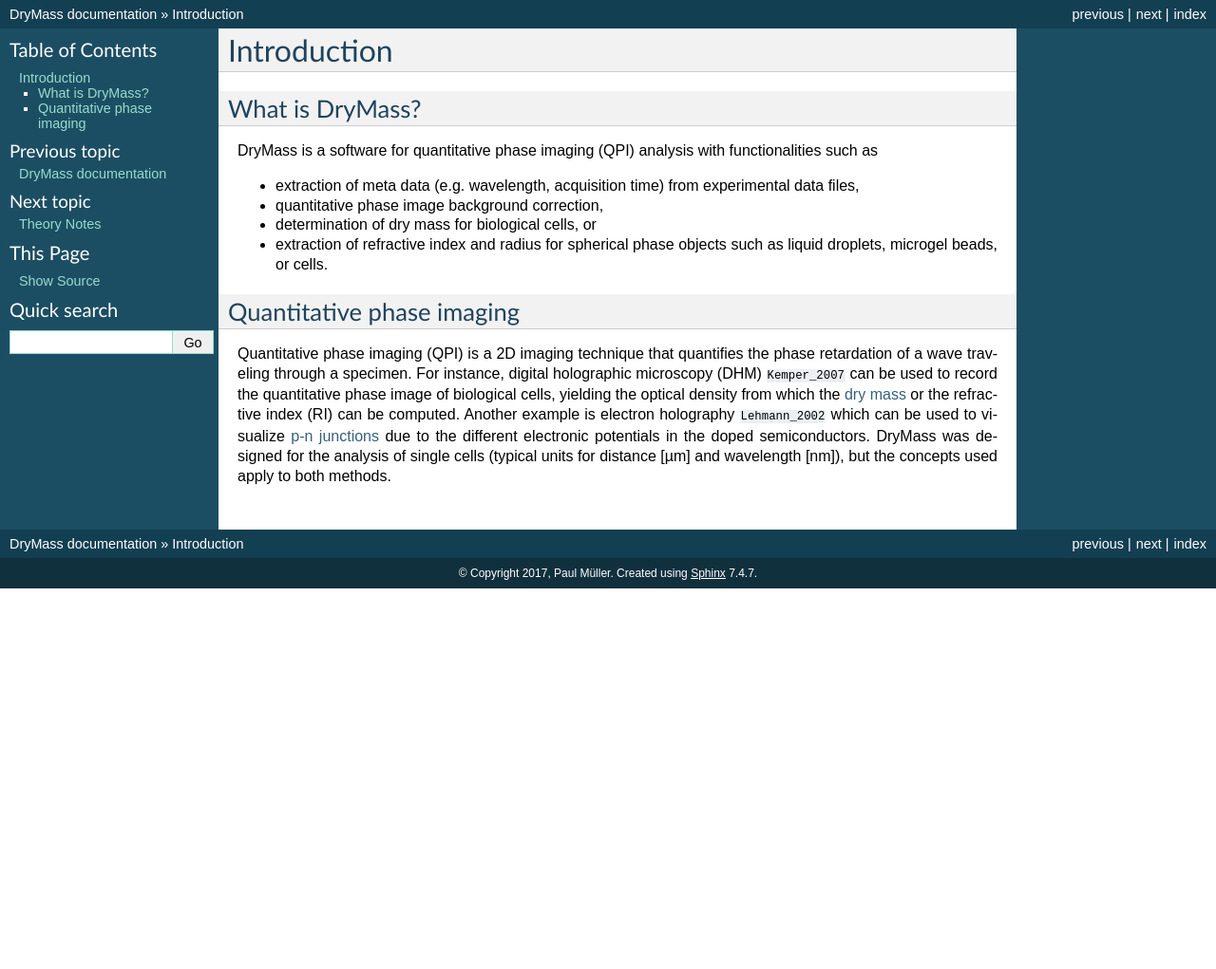
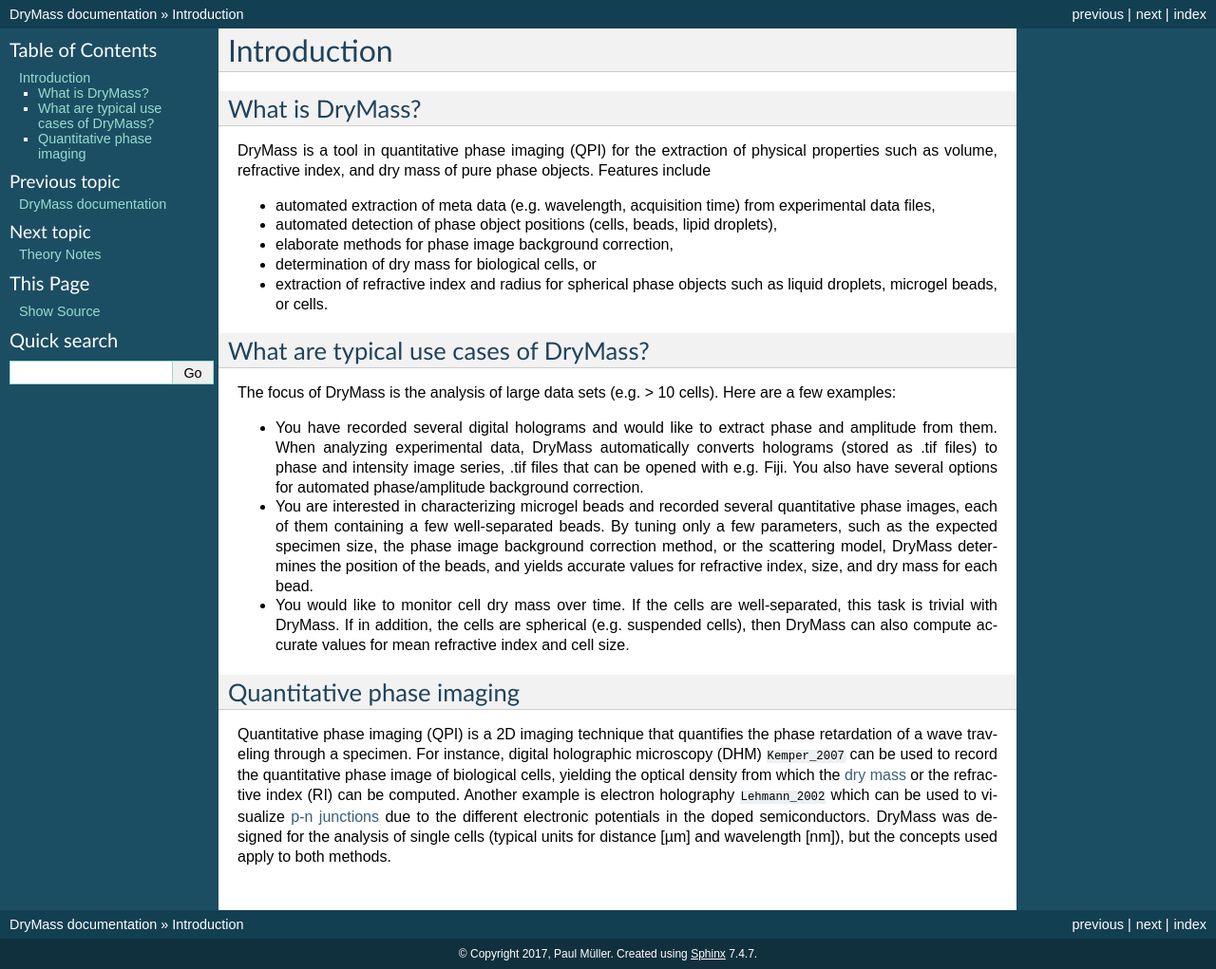
Before and after one commit to RI-imaging/DryMass, a Sphinx documentation site: the page built from docs/sec_introduction.rst, in a window 1280 px wide. Shown: the whole page at 95% size. Built offline with Sphinx 7.4.7, drawn with Linux system fonts in a browser that asks for light colours; pages that are not in the unit, such as notebooks, are missing from menus; the version number could not be read and is left out; cross-references to code outside the pages are shown as plain code; before the commit the page ends 900 px from its top, so only the background shows below that.

Commit message:
docs: update introduction

```diff
--- a/docs/sec_introduction.rst
+++ b/docs/sec_introduction.rst
@@ -8,14 +8,43 @@
 
 What is DryMass?
 ----------------
-DryMass is a software for quantitative phase imaging (QPI) analysis
-with functionalities such as
+DryMass is a tool in quantitative phase imaging (QPI) for the
+extraction of physical properties such as volume, refractive index,
+and dry mass of pure phase objects. Features include
 
-- extraction of meta data (e.g. wavelength, acquisition time) from experimental data files,
-- quantitative phase image background correction,
+- automated extraction of meta data (e.g. wavelength, acquisition time) from experimental data files,
+- automated detection of phase object positions (cells, beads, lipid droplets),
+- elaborate methods for phase image background correction,
 - determination of dry mass for biological cells, or
 - extraction of refractive index and radius for spherical phase objects
   such as liquid droplets, microgel beads, or cells.
+
+
+What are typical use cases of DryMass?
+--------------------------------------
+The focus of DryMass is the analysis of large
+data sets (e.g. > 10 cells). Here are a few examples:
+
+- You have recorded several digital holograms and would like to
+  extract phase and amplitude from them. When analyzing experimental
+  data, DryMass automatically converts holograms (stored as .tif files)
+  to phase and intensity image series, .tif files that can be opened
+  with e.g. Fiji. You also have several options for automated
+  phase/amplitude background correction.
+
+- You are interested in characterizing microgel beads and recorded
+  several quantitative phase images, each of
+  them containing a few well-separated beads. By tuning only a few
+  parameters, such as the expected specimen size, the phase image
+  background correction method, or the scattering model, DryMass
+  determines the position of the beads, and yields accurate values for
+  refractive index, size, and dry mass for each bead.
+
+- You would like to monitor cell dry mass over time. If the cells
+  are well-separated, this task is trivial with DryMass. If in
+  addition, the cells are spherical (e.g. suspended cells), then
+  DryMass can also compute accurate values for mean refractive index
+  and cell size.
 
 
 Quantitative phase imaging
```
